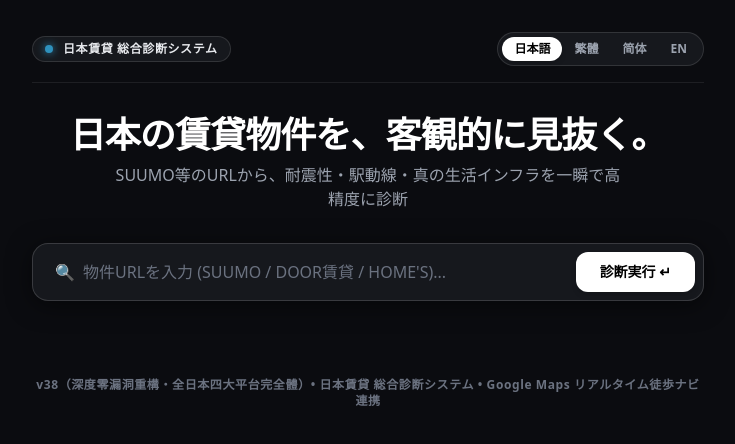
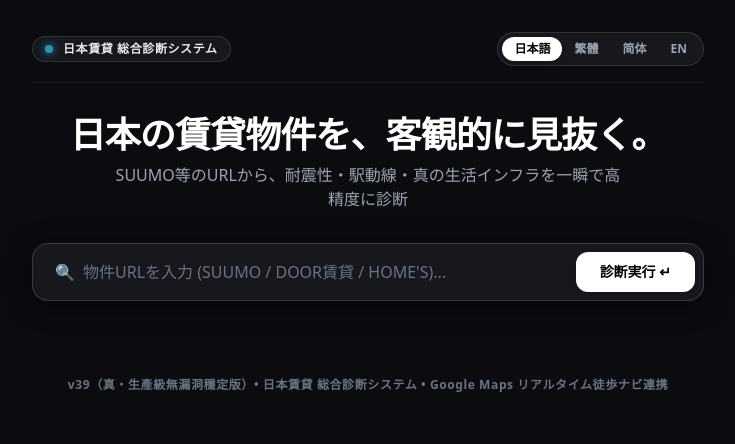
Before and after one commit to michaelbbr/japan-rental-checker, a Next.js app: page / in a window 1280 px wide. Shown: the top 444 px of the page, without its empty margins (272-1007 px from the left). Built offline with nearby package versions, Linux system fonts and the light colour scheme.

Commit message:
Add files via upload

```diff
--- a/app/api/evaluate/route.ts
+++ b/app/api/evaluate/route.ts
@@ -202,6 +202,7 @@ export async function POST(req: NextRequest) {
 
     const html = await response.text();
     const bodyOnlyHtml = html.replace(/<head\b[^<]*(?:(?!<\/head>)<[^<]*)*<\/head>/gi, '');
+    const bodyClean = bodyOnlyHtml;
 
     const stripHtml = (str: string): string => {
       return str
@@ -502,7 +503,7 @@ export async function POST(req: NextRequest) {
     }
 
     // G. Road Proximity (Strictly based on road keywords, never hardcoded property names!)
-    const bodyCleanNoNav = bodyClean.replace(/<nav\b[^<]*(?:(?!<\/nav>)<[^<]*)*<\/nav>/gi, '');
+    const bodyCleanNoNav = bodyOnlyHtml.replace(/<nav\b[^<]*(?:(?!<\/nav>)<[^<]*)*<\/nav>/gi, '');
     if (
       bodyCleanNoNav.includes("甲州街道沿い") ||
       bodyCleanNoNav.includes("首都高沿い") ||
--- a/app/page.tsx
+++ b/app/page.tsx
@@ -41,7 +41,7 @@ export default function Home() {
       tier3Title: "③ 内見時のチェックリスト",
       copyChecklist: "［ リストをコピー ］",
       copied: "✓ コピー完了",
-      footer: "v38（深度零漏洞重構・全日本四大平台完全體）• 日本賃貸 総合診断システム • Google Maps リアルタイム徒歩ナビ連携",
+      footer: "v39（真・生產級無漏洞穩定版）• 日本賃貸 総合診断システム • Google Maps リアルタイム徒歩ナビ連携",
       vacantBadge: "満室（現在募集中なし / N/A）",
       mapsLiveBadge: "● Google Maps リアルタイム連動",
       reasonBoxHeader: "判定理由・評価根拠",
@@ -71,7 +71,7 @@ export default function Home() {
       tier3Title: "③ 現場內見確認清單",
       copyChecklist: "［ 複製清單 ］",
       copied: "✓ 已複製",
-      footer: "v38（深度零漏洞重構・全日本四大平台完全體）• 日本租房 綜合診斷系統 • Google Maps 徒步導航串接",
+      footer: "v39（真・生產級無漏洞穩定版）• 日本租房 綜合診斷系統 • Google Maps 徒步導航串接",
       vacantBadge: "目前滿室（無招租中 / N/A）",
       mapsLiveBadge: "● 即時地圖連線",
       reasonBoxHeader: "評分理由與依據",
```
